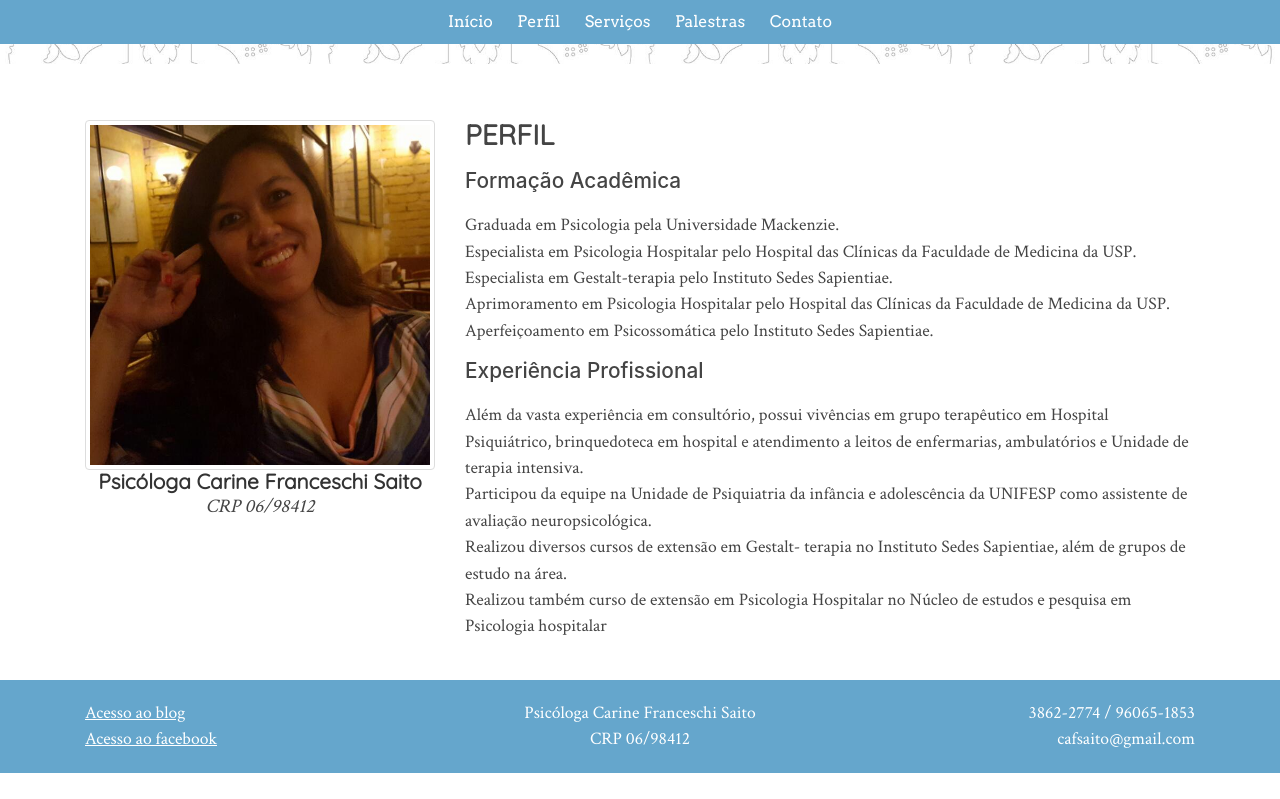
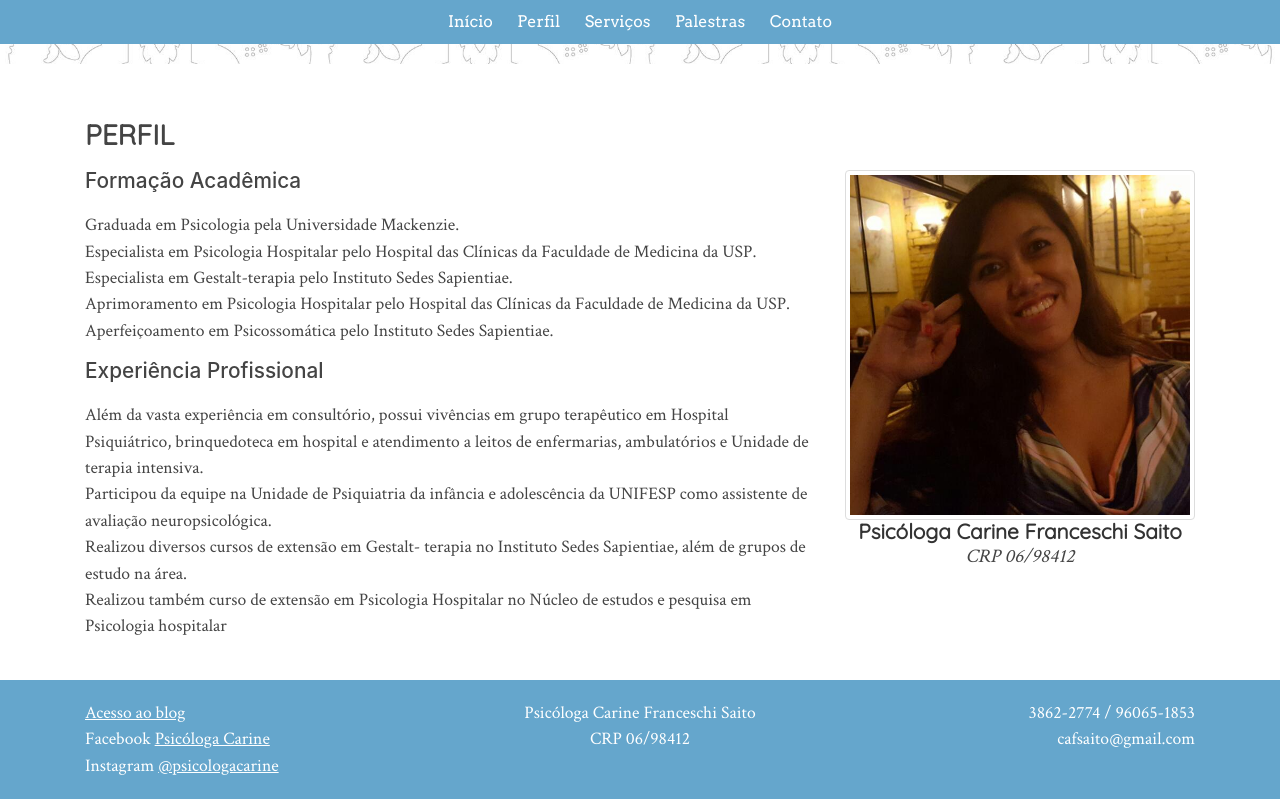
Before and after one commit to vitorpre/layoutTeste, a plain HTML site: page perfil.html in a window 1280 px wide. Shown: the part 133-932 px from the top of the page. Before the commit the page ends 906 px from the top, so only its background shows below. Drawn offline with nearby package versions, Linux system fonts and the light colour scheme.

Commit message:
-Adicionado instagram -Corrigido problemas de responsividade

```diff
--- a/perfil.html
+++ b/perfil.html
@@ -51,8 +51,12 @@
 
         <section id="conteudo" class="container">
 
+            <div>
+                <h3 class="conteudo-titulo">PERFIL</h3>
+            </div>
+
             <div class="row">
-                <div class="col-lg-4">
+                <div class="col-md-4 push-md-8 col-lg-4 push-lg-8">
                     <img src="imagens/foto-perfil.jpg" class="img-fluid img-thumbnail"/>
                     <div class="text-center">
                         <h3 class="nome-perfil">Psicóloga Carine Franceschi Saito</h4>
@@ -61,9 +65,7 @@
                 </div>
 
 
-                <article class="col-lg-8 col-md-8">
-
-                    <h3 class="conteudo-titulo">PERFIL</h3>
+                <article class="col-md-8 pull-md-4 col-lg-8 pull-lg-4">
 
                     <h4 class="conteudo-subtitulo">Formação Acadêmica</h4>
                     <ul class="text-sm-justify conteudo-lista list-unstyled">
@@ -166,7 +168,8 @@
                 <div class="row">
                     <section class="col-lg-4 col-md-4 text-center text-md-left rodape-coluna">
                         <p><a href="http://psicologacarinesaito.blogspot.com.br/">Acesso ao blog</a></p>
-                        <p><a href="https://www.facebook.com/Psic%C3%B3loga-Carine-631076360433878/">Acesso ao facebook</a></p>
+                        <p>Facebook <a href="https://www.facebook.com/Psic%C3%B3loga-Carine-631076360433878/">Psicóloga Carine</a></p>
+                        <p>Instagram <a href="https://www.instagram.com/psicologacarine/">@psicologacarine</a></p>
                     </section>
                     <section class="col-lg-4 col-md-4 text-center text-md-center rodape-coluna">
                         <p>Psicóloga Carine Franceschi Saito</p>
```
Also changed, not shown: contato.html (+3 -1 lines), index.html (+2 -1 lines), palestras.html (+3 -2 lines), servicos.html (+7 -3 lines), layout.css (line endings or trailing spaces).
